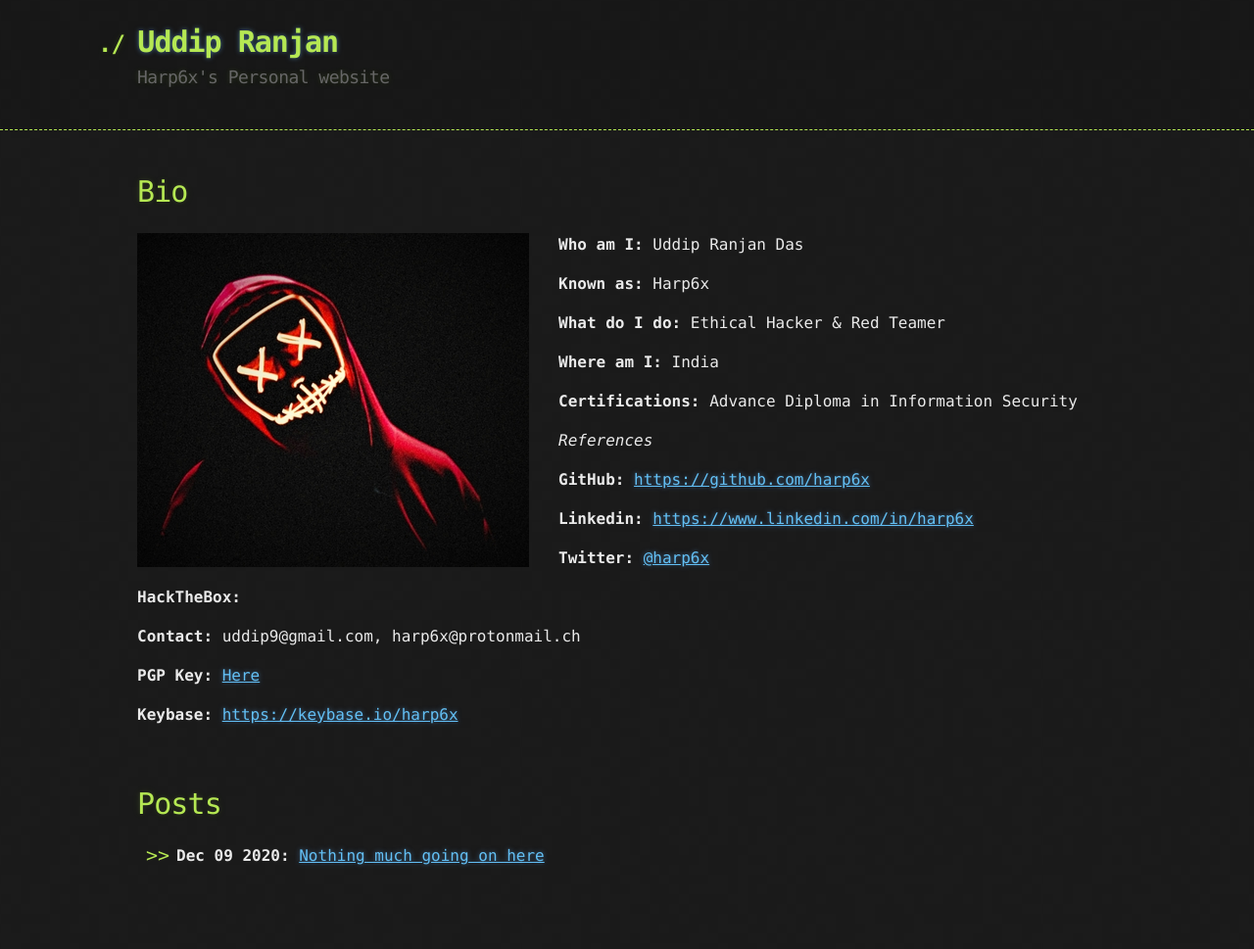
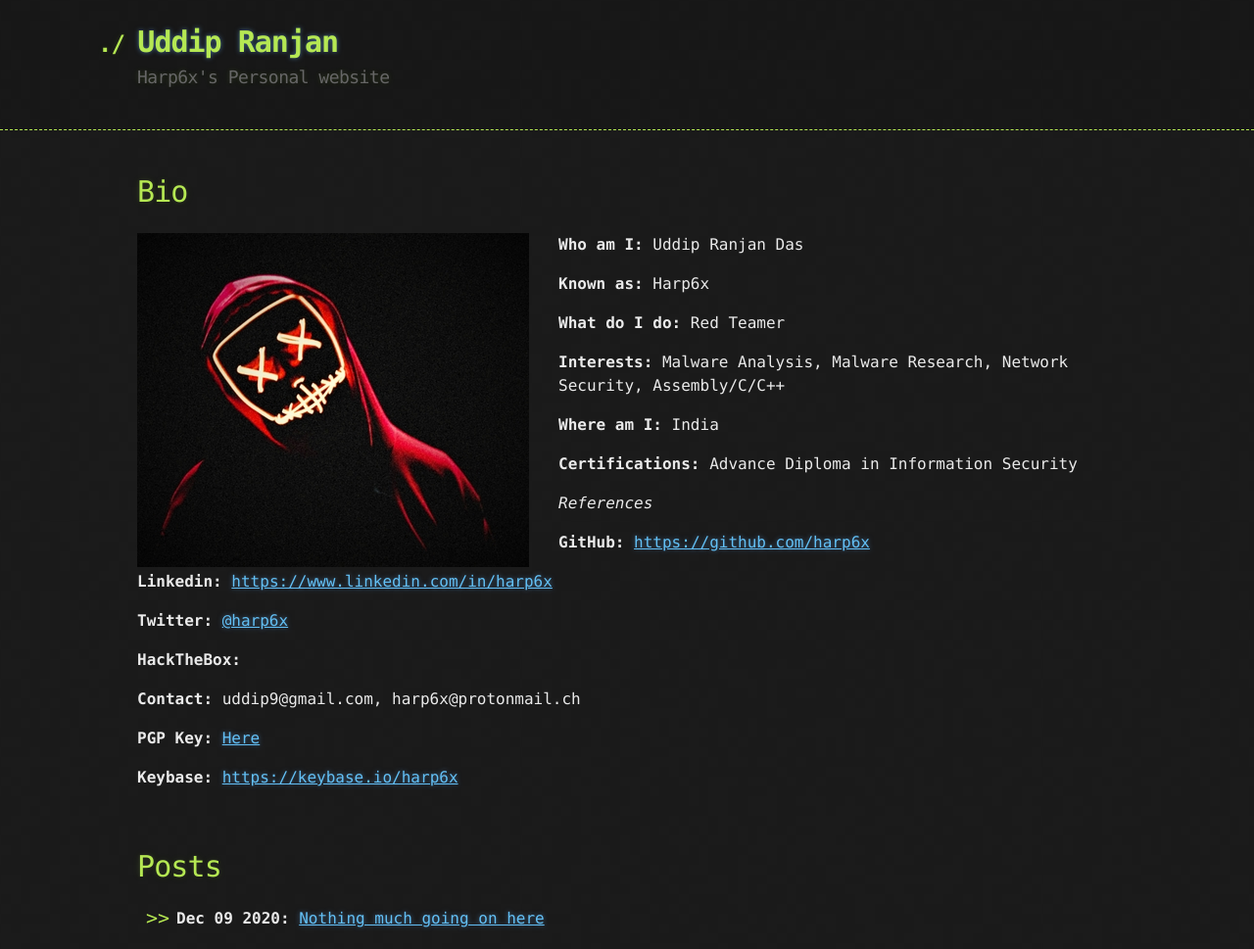
Before and after one commit to Harp6x/harp6x.github.io, a Jekyll site: the page built from index.md, in a window 1280 px wide. Shown: the whole page at 98% size. Built offline with Jekyll 4.4.1, drawn with Linux system fonts in a browser that asks for light colours; our own code applies the rules of GitHub Pages for plain Markdown files; before the commit the page ends 905 px from its top, so only the background shows below that.

Commit message:
Update index.md

```diff
--- a/index.md
+++ b/index.md
@@ -7,7 +7,9 @@
 
 **Known as:** Harp6x
 
-**What do I do:** Ethical Hacker & Red Teamer
+**What do I do:** Red Teamer
+
+**Interests:** Malware Analysis, Malware Research, Network Security, Assembly/C/C++
 
 **Where am I:** India
 
```
